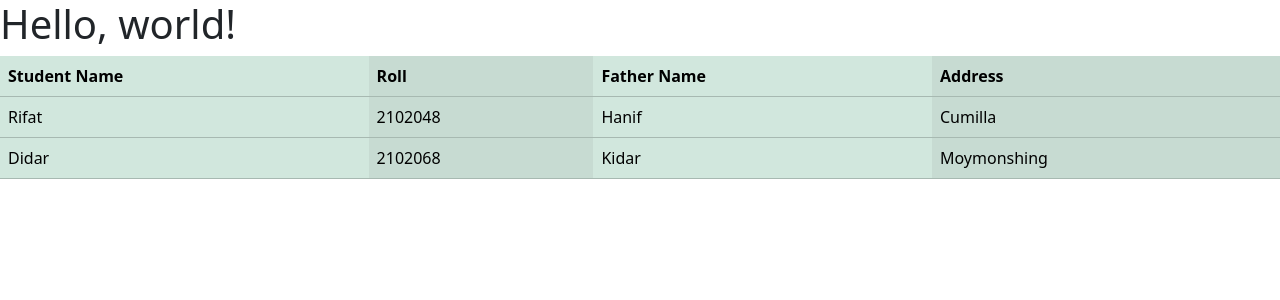
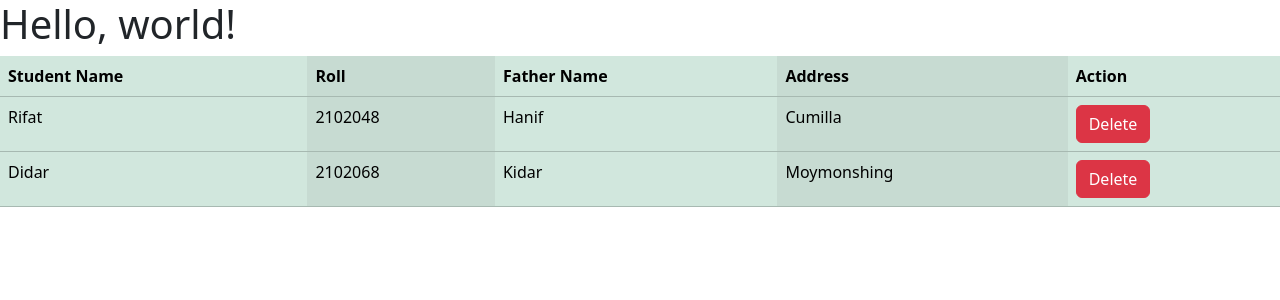
Before and after one commit to MAHRifat/Django_Course_Code, a Django app: page / in a window 1280 px wide. Shown: the top 300 px of the page. Run offline with Django 4.2, Linux system fonts and the light colour scheme; data comes from the database, SQL or seed files in the repository; both versions use the stored data as it was after the commit.

Commit message:
Delete model data from frontend

```diff
--- a/sixth_project/sixth_project/first_app/templates/home.html
+++ b/sixth_project/sixth_project/first_app/templates/home.html
@@ -16,6 +16,7 @@
             <th scope="col">Roll</th>
             <th scope="col">Father Name</th>
             <th scope="col">Address</th>
+            <th scope="col">Action</th>
           </tr>
         </thead>
         <tbody>
@@ -26,6 +27,8 @@
           <td>{{st.roll}}</td>
           <td>{{st.father_name}}</td>
           <td>{{st.address}}</td>
+          <td><a class = 'btn btn-danger text-white' href="{% url 'delete_stu' st.roll %}">Delete</a>
+          </td>
         </tr>
     {% endfor %}
         </tbody>
--- a/sixth_project/sixth_project/first_app/urls.py
+++ b/sixth_project/sixth_project/first_app/urls.py
@@ -2,5 +2,6 @@ from django.urls import path
 from . import views
 
 urlpatterns = [
-    path('', views.home),
+    path('', views.home, name="homepage"),
+    path('delete/<int:roll>', views.delete_student, name="delete_stu"),
 ]
--- a/sixth_project/sixth_project/first_app/views.py
+++ b/sixth_project/sixth_project/first_app/views.py
@@ -1,8 +1,15 @@
-from django.shortcuts import render
+from django.shortcuts import render, redirect
 from . import models
 
 # Create your views here.
 def home(request):
-    student = models.Student.objects.all
-    print(student)
+    student = models.Student.objects.all()
+    # print(student)
     return render(request, 'home.html',{'data' : student})
+
+def delete_student(request,roll):
+    std = models.Student.objects.get(pk = roll).delete()
+    student = models.Student.objects.all()
+    # print(student)
+    # print(std)
+    return redirect("homepage")
```
Also changed, not shown: sixth_project/sixth_project/db.sqlite3.
